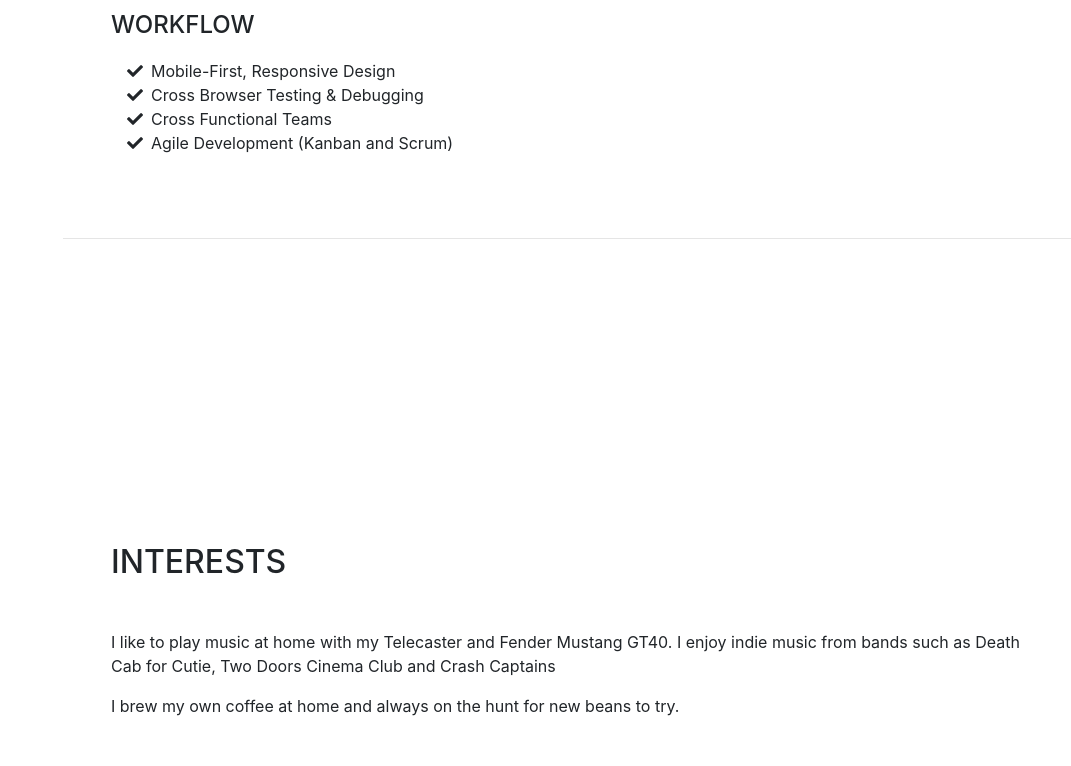
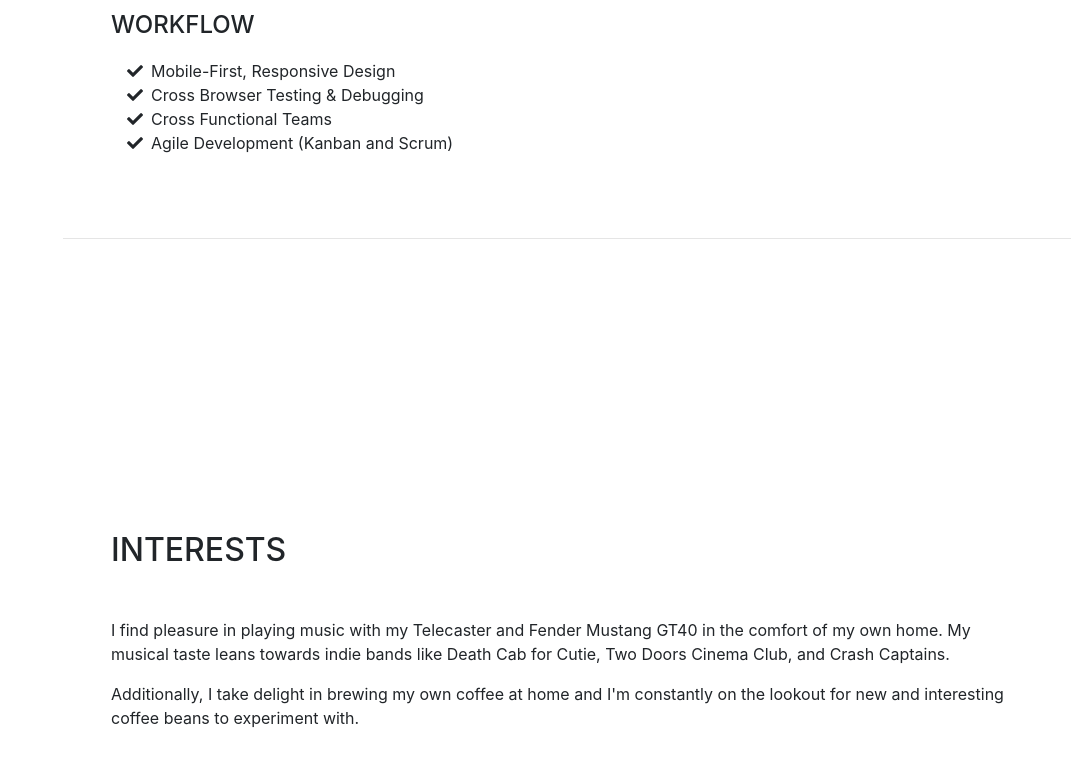
Before and after one commit to efrenmacasaet/efrenmacasaet.github.io, a website with bundled scripts: page index.html in a window 1280 px wide. Shown: the part 3230-3996 px from the top of the page, without its empty margins (209-1280 px from the left). Built offline with nearby package versions, Linux system fonts and the light colour scheme; a web font is replaced by a local one.

Commit message:
Update index.html

```diff
--- a/index.html
+++ b/index.html
@@ -254,8 +254,8 @@
       <section class="resume-section p-3 p-lg-5 d-flex flex-column" id="interests">
         <div class="my-auto">
           <h2 class="mb-5">Interests</h2>
-          <p>I like to play music at home with my Telecaster and Fender Mustang GT40. I enjoy indie music from bands such as Death Cab for Cutie, Two Doors Cinema Club and Crash Captains</p>
-          <p>I brew my own coffee at home and always on the hunt for new beans to try.</p>
+          <p>I find pleasure in playing music with my Telecaster and Fender Mustang GT40 in the comfort of my own home. My musical taste leans towards indie bands like Death Cab for Cutie, Two Doors Cinema Club, and Crash Captains.</p>
+          <p>Additionally, I take delight in brewing my own coffee at home and I'm constantly on the lookout for new and interesting coffee beans to experiment with.</p>
         </div>
       </section>
 
```
